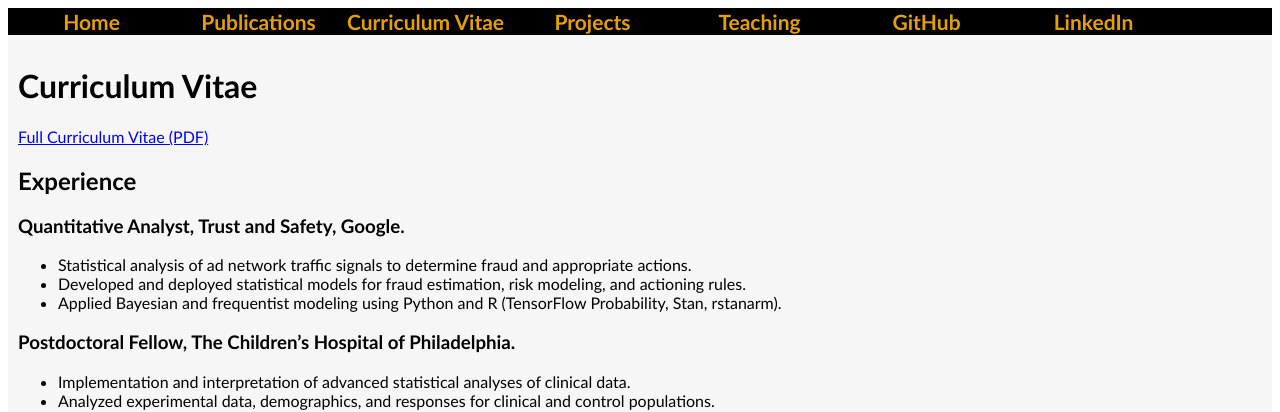
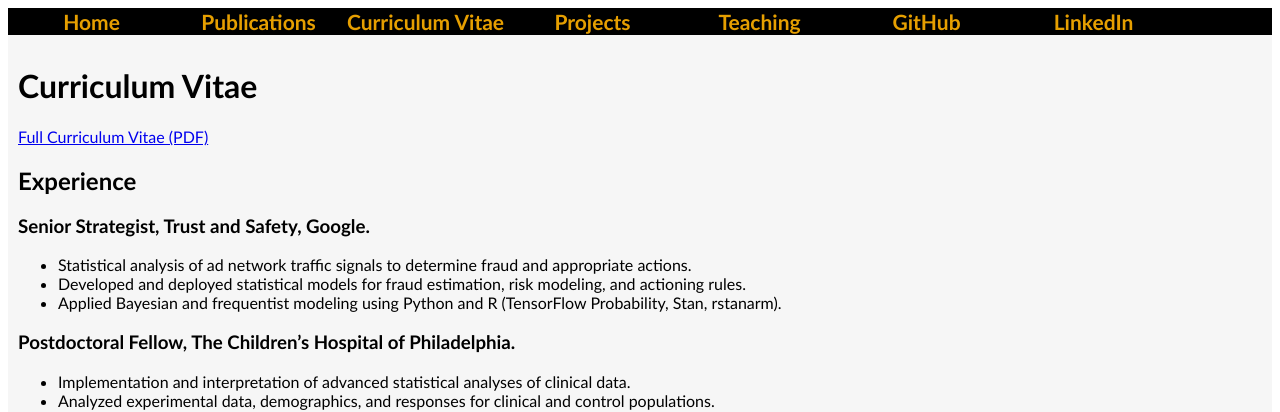
Before and after one commit to julian3rd/julian3rd.github.io, a Jekyll site: the page built from curriculum-vitae.md, in a window 1280 px wide. Shown: the top 412 px of the page. Built offline with Jekyll 4.4.1, drawn with Linux system fonts in a browser that asks for light colours; Markdown is read by kramdown in place of the engine named in the settings.

Commit message:
Update curriculum-vitae.md

```diff
--- a/curriculum-vitae.md
+++ b/curriculum-vitae.md
@@ -4,11 +4,11 @@ title: "Curriculum  Vitae"
 ---
 
 # Curriculum Vitae
-[Full Curriculum Vitae (PDF)](cv/Jenkins_CV_2021.pdf)
+[Full Curriculum Vitae (PDF)](julian3rd.github.io/cv/Jenkins_CV_2021.pdf)
 
 ## Experience
 
-### Quantitative Analyst, Trust and Safety, Google.
+### Senior Strategist, Trust and Safety, Google.
 - Statistical analysis of ad network traffic signals to determine fraud and appropriate actions.
 - Developed and deployed statistical models for fraud estimation, risk modeling, and actioning rules.
 - Applied Bayesian and frequentist modeling using Python and R (TensorFlow Probability, Stan, rstanarm).
```
